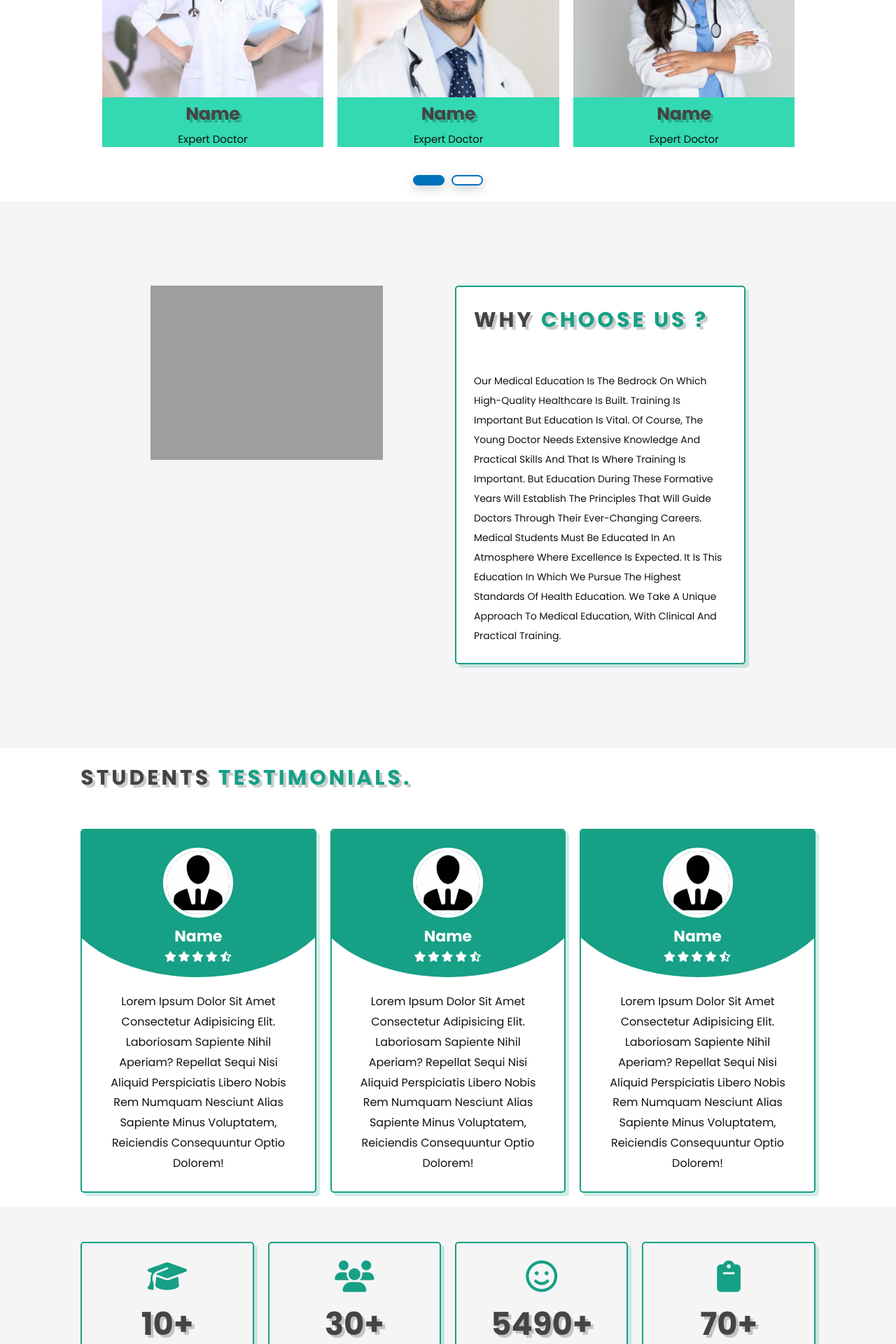
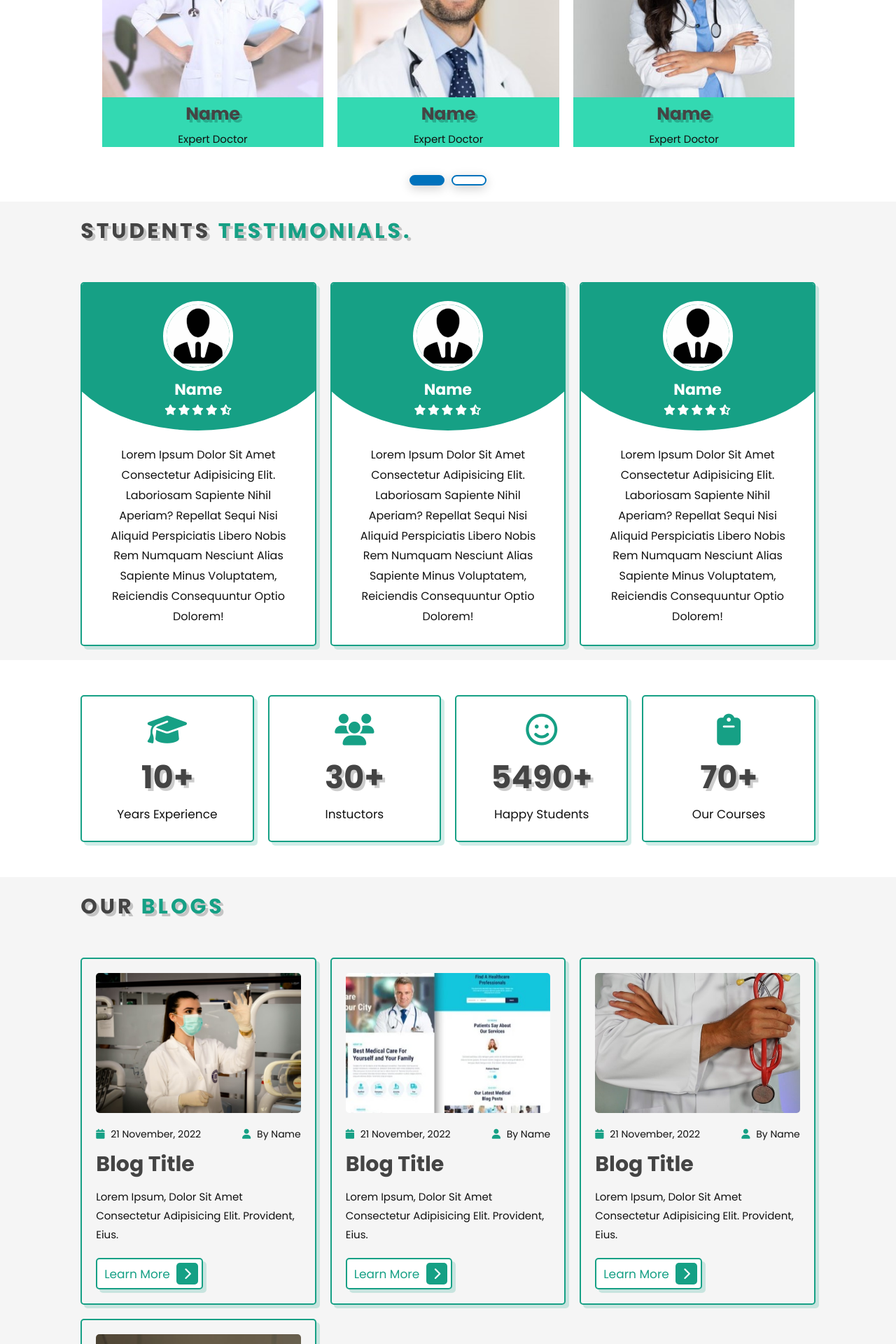
Before and after one commit to Rajeshrpawar/Rajeshrpawar.github.io, a PHP site: page / in a window 1280 px wide. Shown: the part 2507-4427 px from the top of the page at 70% size. Run offline with PHP 8.4, Linux system fonts and the light colour scheme; grey boxes are pictures that could not be loaded.

Commit message:
slider dots correction

```diff
--- a/css/style.css
+++ b/css/style.css
@@ -695,8 +695,8 @@ details{
     margin-top: 40px;
   }
   .owl-dot{
-    height: 15px;
-    width: 45px;
+    height: 1.5rem;
+    width: 5rem;
     margin: 0 5px;
     outline: none;
     border-radius: 14px;
--- a/index.html
+++ b/index.html
@@ -194,7 +194,7 @@
     <!-- doctors section ends -->
 
     <!-- why us section start -->
-    <section class="services" id="">
+    <!-- <section class="services" id="">
 
         <div class="box-container" style="margin: 10rem;">
             <div class="image">
@@ -217,7 +217,7 @@
                     training.</p>
             </div>
         </div>
-    </section>
+    </section> -->
     <!-- why us section ends -->
 
 
```
